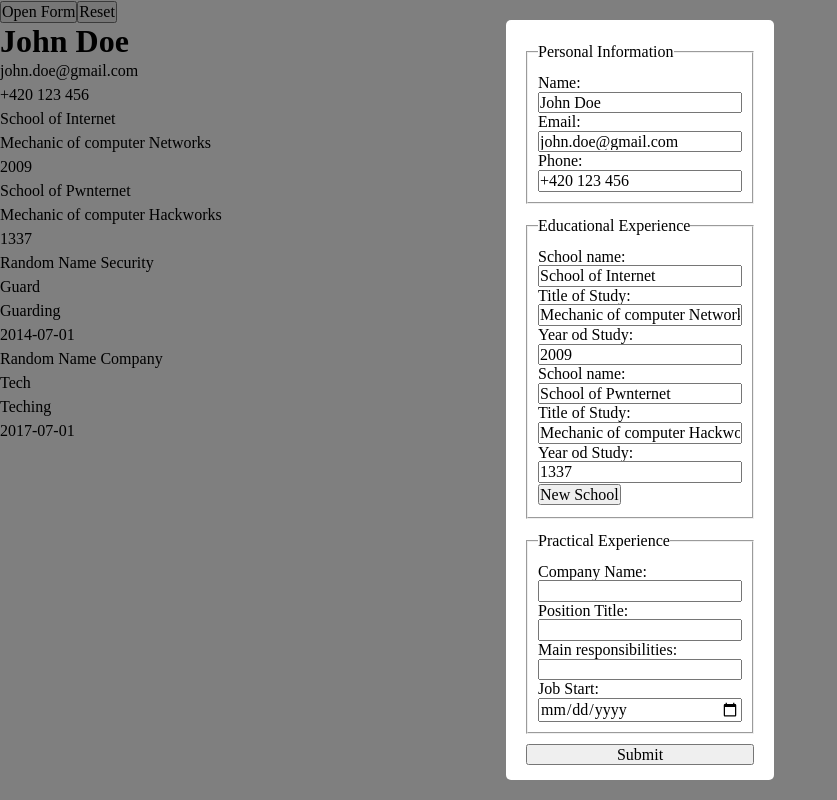
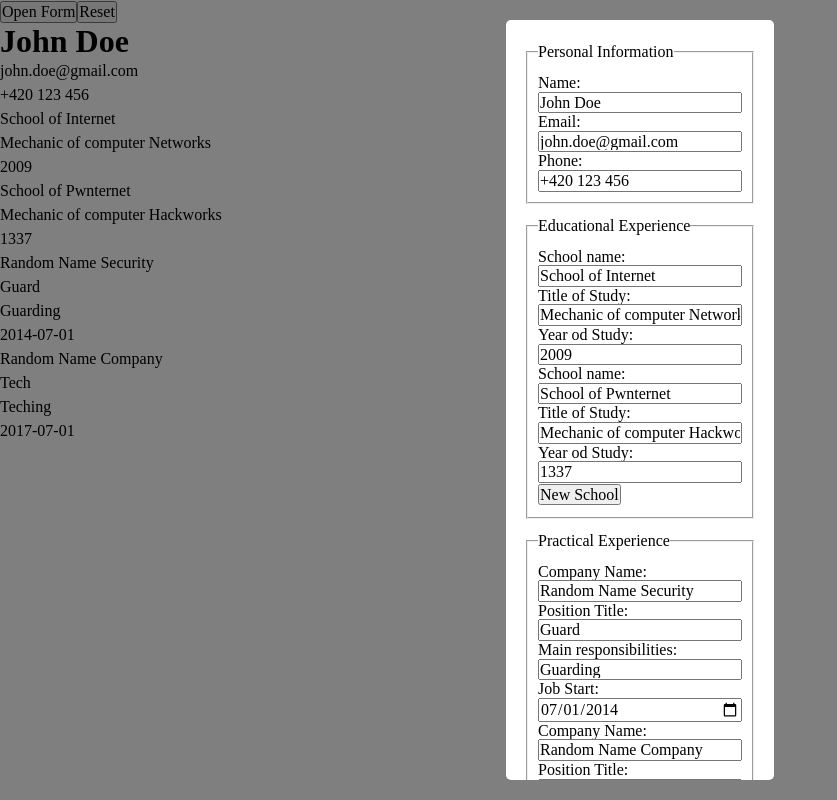
Before and after one commit to Relyful/odinCvApp, a React (Vite) app: page / in a window 1280 px wide. Both pictures are taken after a click on the button "Open Form". Shown: the whole page, without its empty margins (0-837 px from the left). Built offline with nearby package versions, Linux system fonts and the light colour scheme.

Commit message:
Working form for joblist except startDate

```diff
--- a/src/App.jsx
+++ b/src/App.jsx
@@ -131,19 +131,47 @@ function App() {
   };
 
   const handleJobName = (e) => {
-    setJobName(e.target.value);
+    const id = e.target.parentElement.parentElement.dataset.id;
+    setJob((prevJob) =>
+      prevJob.map((job) =>
+        job.id === id
+          ? { ...job, name: e.target.value }
+          : job
+      )
+    );
   };
 
   const handleJobTitle = (e) => {
-    setJobTitle(e.target.value);
+    const id = e.target.parentElement.parentElement.dataset.id;
+    setJob((prevJob) =>
+      prevJob.map((job) =>
+        job.id === id
+          ? { ...job, title: e.target.value }
+          : job
+      )
+    );
   };
 
   const handleJobRespo = (e) => {
-    setJobResponsibility(e.target.value);
+    const id = e.target.parentElement.parentElement.dataset.id;
+    setJob((prevJob) =>
+      prevJob.map((job) =>
+        job.id === id
+          ? { ...job, responsibility: e.target.value }
+          : job
+      )
+    );
   };
 
   const handleJobStartDate = (e) => {
-    setJobStartDate(e.target.value);
+    const id = e.target.parentElement.parentElement.dataset.id;
+    setJob((prevJob) =>
+      prevJob.map((job) =>
+        job.id === id
+          ? { ...job, startDate: e.target.value }
+          : job
+      )
+    );
   };
 
   const addEmptySchool = (e) => {
--- a/src/components/cvForm.jsx
+++ b/src/components/cvForm.jsx
@@ -1,5 +1,6 @@
 import "./cvForm.css";
 import SchoolInfo from "./schoolInfo";
+import JobInfo from "./jobInfo";
 
 export default function ModalForm({
   onClose,
@@ -20,10 +21,7 @@ export default function ModalForm({
   emailVal,
   phoneVal,
   school,
-  jobNameVal,
-  jobTitleVal,
-  jobRespoVal,
-  jobStartDateVal,
+  job,
 }) {
   function submitHelper() {
     onClose();
@@ -79,46 +77,13 @@ export default function ModalForm({
         </fieldset>
         <fieldset>
           <legend>Practical Experience</legend>
-          <div className="formInput">
-            <label htmlFor="jobName">Company Name: </label>
-            <input
-              type="text"
-              name="jobName"
-              id="jobName"
-              value={jobNameVal}
-              onChange={handleJobName}
+          <JobInfo
+            job={job}
+            handleJobName={handleJobName}
+            handleJobTitle={handleJobTitle}
+            handleJobRespo={handleJobRespo}
+            handleJobStartDate={handleJobStartDate}
             />
-          </div>
-          <div className="formInput">
-            <label htmlFor="jobTitle">Position Title: </label>
-            <input
-              type="text"
-              name="jobTitle"
-              id="jobTitle"
-              value={jobTitleVal}
-              onChange={handleJobTitle}
-            />
-          </div>
-          <div className="formInput">
-            <label htmlFor="jobRespo">Main responsibilities: </label>
-            <input
-              type="text"
-              name="jobRespo"
-              id="jobRespo"
-              value={jobRespoVal}
-              onChange={handleJobRespo}
-            />
-          </div>
-          <div className="formInput">
-            <label htmlFor="jobStartDate">Job Start: </label>
-            <input
-              type="date"
-              name="jobStartDate"
-              id="jobStartDate"
-              defaultValue={jobStartDateVal}
-              onChange={handleJobStartDate}
-            />
-          </div>
         </fieldset>
         <button type="button" onClick={submitHelper}>
           Submit
--- a/src/components/jobInfo.jsx
+++ b/src/components/jobInfo.jsx
@@ -1,14 +1,57 @@
 function JobInfo({
   job,
   handleJobName,
-  handleJobtitle,
+  handleJobTitle,
   handleJobRespo,
   handleJobStartDate
  }) {
   const list = job.map(job => {
     return (
-
+      <li key={job.id} data-id={job.id}>
+        <div className="formInput">
+            <label htmlFor="jobName">Company Name: </label>
+            <input
+              type="text"
+              name="jobName"
+              id="jobName"
+              value={job.name}
+              onChange={handleJobName}
+            />
+          </div>
+          <div className="formInput">
+            <label htmlFor="jobTitle">Position Title: </label>
+            <input
+              type="text"
+              name="jobTitle"
+              id="jobTitle"
+              value={job.title}
+              onChange={handleJobTitle}
+            />
+          </div>
+          <div className="formInput">
+            <label htmlFor="jobRespo">Main responsibilities: </label>
+            <input
+              type="text"
+              name="jobRespo"
+              id="jobRespo"
+              value={job.responsibility}
+              onChange={handleJobRespo}
+            />
+          </div>
+          <div className="formInput">
+            <label htmlFor="jobStartDate">Job Start: </label>
+            <input
+              type="date"
+              name="jobStartDate"
+              id="jobStartDate"
+              defaultValue={job.startDate}
+              onChange={handleJobStartDate}
+            />
+          </div>
+      </li>
     )
   })
   return <ul>{list}</ul>
 }
+
+export default JobInfo;
```
